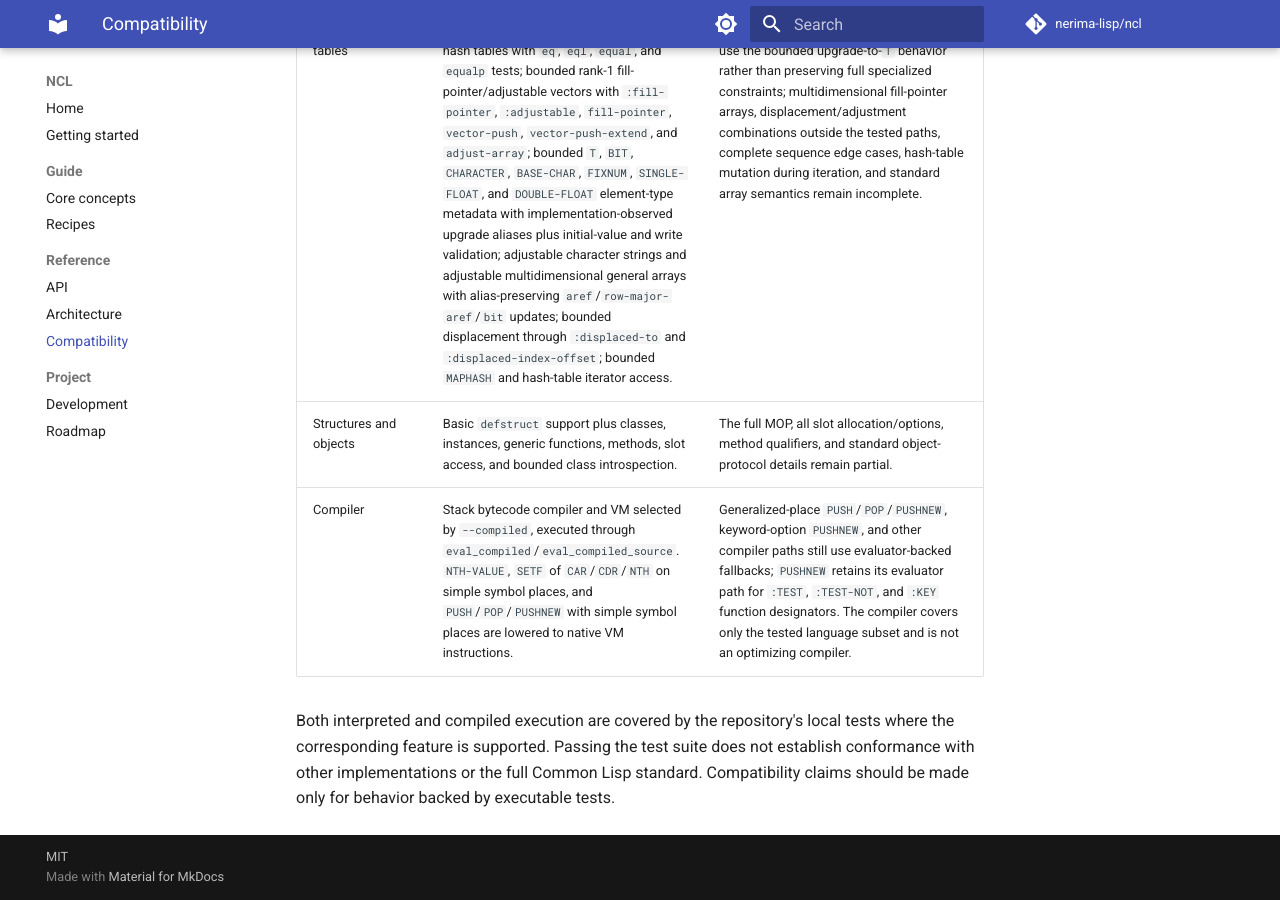
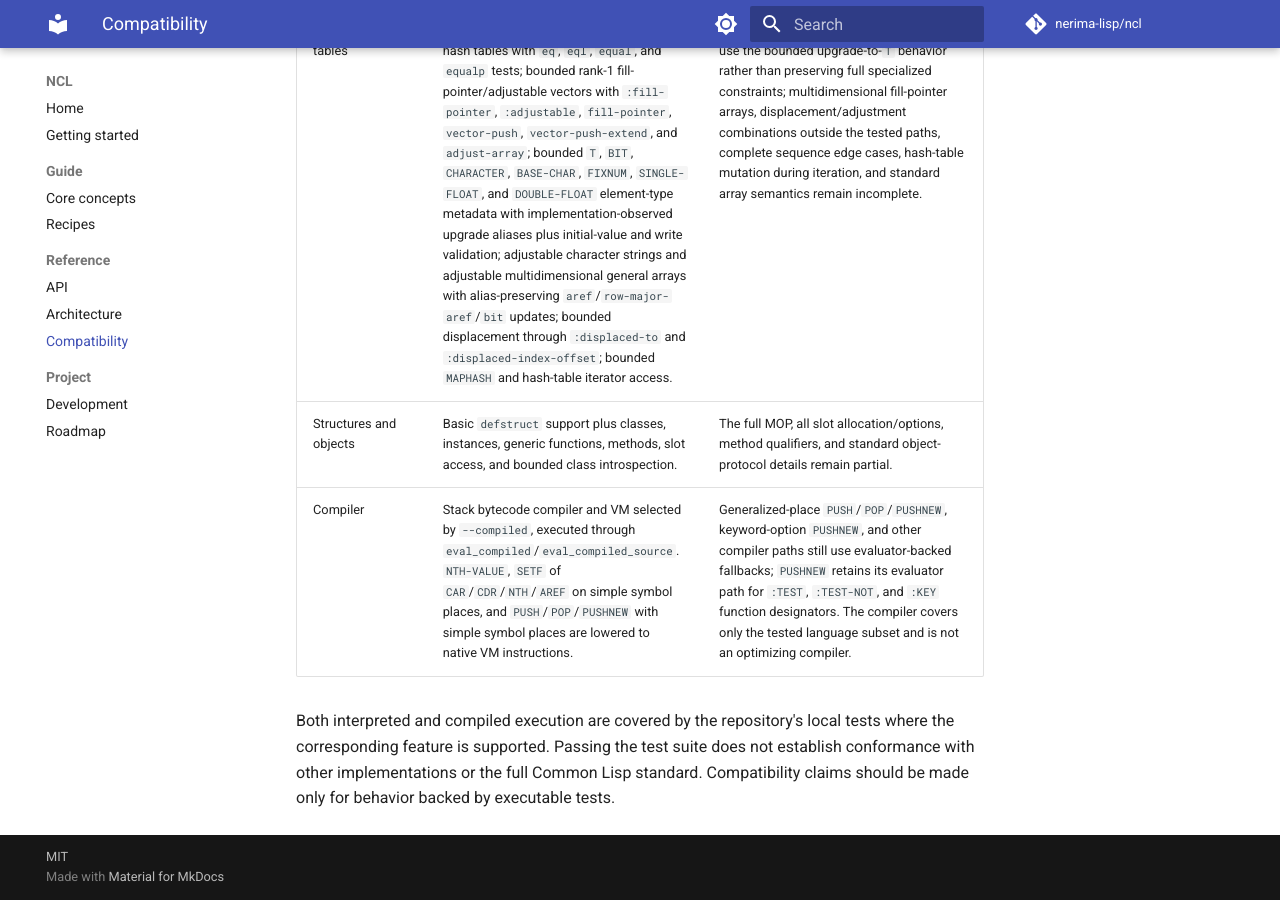
Before and after one commit to nerima-lisp/ncl, an MkDocs documentation site: the page built from docs/src/reference/compatibility.md, in a window 1280 px wide and 900 px high, scrolled down 2951 px. Built offline with MkDocs 1.6.1 and Material for MkDocs 9.7.7, drawn with Linux system fonts in a browser that asks for light colours; comment, search, counter and statistics services are not loaded.

Commit message:
docs: record native AREF setf lowering

```diff
--- a/docs/src/reference/compatibility.md
+++ b/docs/src/reference/compatibility.md
@@ -17,7 +17,7 @@
 <code>FINISH-OUTPUT</code>/<code>CLEAR-OUTPUT</code>, <code>LISTEN</code>/<code>READ-CHAR-NO-HANG</code>/<code>CLEAR-INPUT</code> for modeled character streams, <code>WRITE-SEQUENCE</code> for character sequences, duplex <code>:io</code> streams, adjustable string designators, and formatted output. | The general stream protocol, binary streams, full file-option/version semantics, byte-oriented position/length semantics for multibyte external formats, precise buffered-output discard semantics, and the remaining <code>format</code> directives are incomplete; stream resource-management options remain bounded. |
 | Arrays and tables | Simple and multidimensional arrays plus hash tables with <code>eq</code>, <code>eql</code>, <code>equal</code>, and <code>equalp</code> tests; bounded rank-1 fill-pointer/adjustable vectors with <code>:fill-pointer</code>, <code>:adjustable</code>, <code>fill-pointer</code>, <code>vector-push</code>, <code>vector-push-extend</code>, and <code>adjust-array</code>; bounded <code>T</code>, <code>BIT</code>, <code>CHARACTER</code>, <code>BASE-CHAR</code>, <code>FIXNUM</code>, <code>SINGLE-FLOAT</code>, and <code>DOUBLE-FLOAT</code> element-type metadata with implementation-observed upgrade aliases plus initial-value and write validation; adjustable character strings and adjustable multidimensional general arrays with alias-preserving <code>aref</code>/<code>row-major-aref</code>/<code>bit</code> updates; bounded displacement through <code>:displaced-to</code> and <code>:displaced-index-offset</code>; bounded <code>MAPHASH</code> and hash-table iterator access. | General compound element types currently use the bounded upgrade-to-<code>T</code> behavior rather than preserving full specialized constraints; multidimensional fill-pointer arrays, displacement/adjustment combinations outside the tested paths, complete sequence edge cases, hash-table mutation during iteration, and standard array semantics remain incomplete. |
 | Structures and objects | Basic <code>defstruct</code> support plus classes, instances, generic functions, methods, slot access, and bounded class introspection. | The full MOP, all slot allocation/options, method qualifiers, and standard object-protocol details remain partial. |
-| Compiler | Stack bytecode compiler and VM selected by <code>--compiled</code>, executed through <code>eval_compiled</code>/<code>eval_compiled_source</code>. <code>NTH-VALUE</code>, <code>SETF</code> of <code>CAR</code>/<code>CDR</code>/<code>NTH</code> on simple symbol places, and <code>PUSH</code>/<code>POP</code>/<code>PUSHNEW</code> with simple symbol places are lowered to native VM instructions. | Generalized-place <code>PUSH</code>/<code>POP</code>/<code>PUSHNEW</code>, keyword-option <code>PUSHNEW</code>, and other compiler paths still use evaluator-backed fallbacks; <code>PUSHNEW</code> retains its evaluator path for <code>:TEST</code>, <code>:TEST-NOT</code>, and <code>:KEY</code> function designators. The compiler covers only the tested language subset and is not an optimizing compiler. |
+| Compiler | Stack bytecode compiler and VM selected by <code>--compiled</code>, executed through <code>eval_compiled</code>/<code>eval_compiled_source</code>. <code>NTH-VALUE</code>, <code>SETF</code> of <code>CAR</code>/<code>CDR</code>/<code>NTH</code>/<code>AREF</code> on simple symbol places, and <code>PUSH</code>/<code>POP</code>/<code>PUSHNEW</code> with simple symbol places are lowered to native VM instructions. | Generalized-place <code>PUSH</code>/<code>POP</code>/<code>PUSHNEW</code>, keyword-option <code>PUSHNEW</code>, and other compiler paths still use evaluator-backed fallbacks; <code>PUSHNEW</code> retains its evaluator path for <code>:TEST</code>, <code>:TEST-NOT</code>, and <code>:KEY</code> function designators. The compiler covers only the tested language subset and is not an optimizing compiler. |
 
 Both interpreted and compiled execution are covered by the repository's local
 tests where the corresponding feature is supported. Passing the test suite
```
